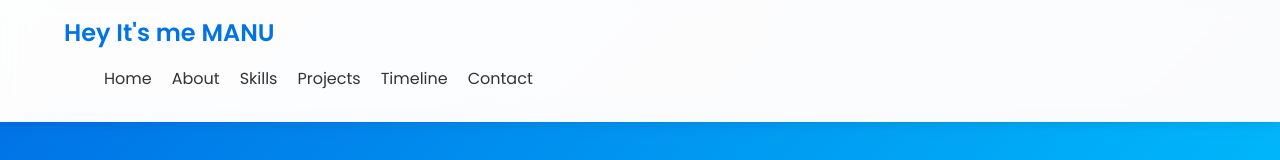
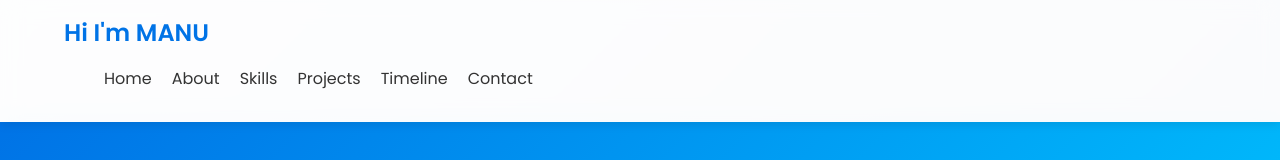
Before and after one commit to manu434/ManuPortfolio, a plain HTML site: page index.html in a window 1280 px wide. Shown: the top 160 px of the page. Drawn offline with Linux system fonts and the light colour scheme.

Commit message:
Add files via upload

```diff
--- a/index.html
+++ b/index.html
@@ -12,7 +12,7 @@
   <!-- Navigation Bar -->
   <nav id="navbar">
     <div class="container">
-      <a href="#home" class="logo">Hey It's me MANU</a>
+      <a href="#home" class="logo">Hi I'm MANU</a>
       <ul class="nav-links">
         <li><a href="#home">Home</a></li>
         <li><a href="#about">About</a></li>
```
